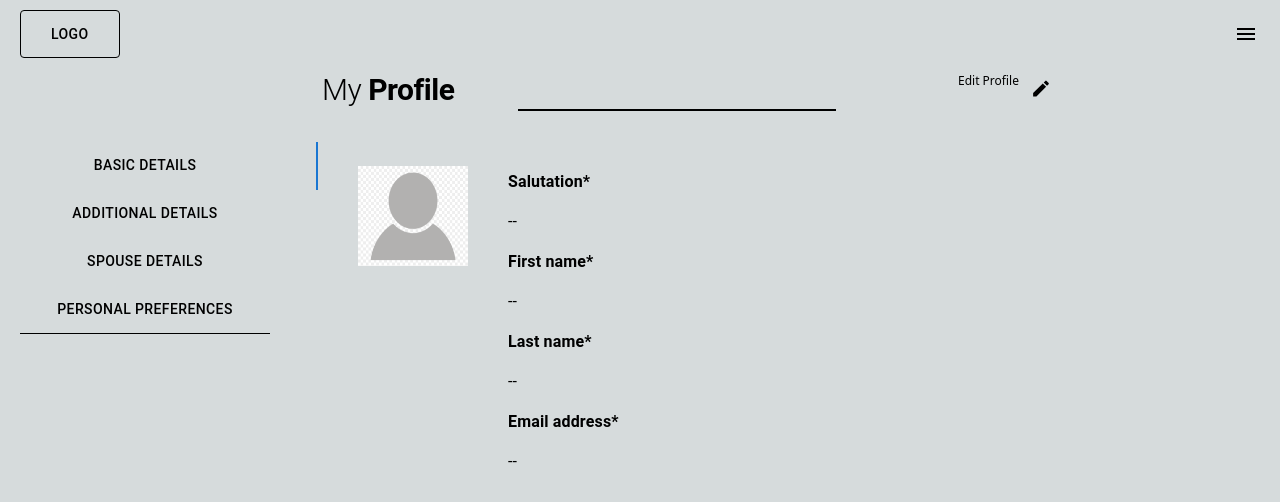
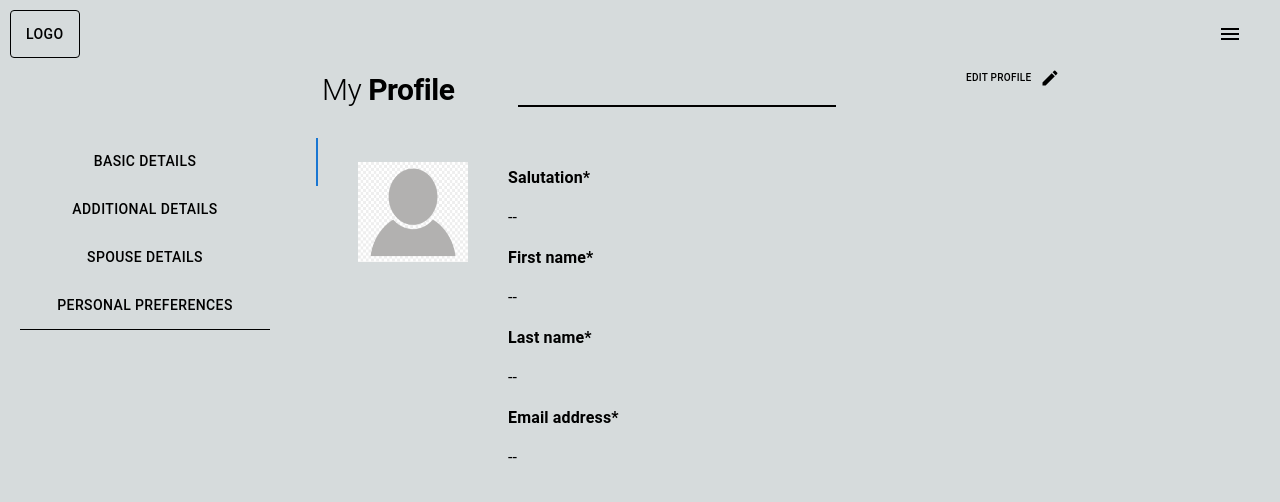
Before and after one commit to RukshanRanabahu/SlicingExercise, a Next.js app: page /profile in a window 1280 px wide. Shown: the top 502 px of the page. Built offline with nearby package versions, Linux system fonts and the light colour scheme.

Commit message:
code optimizing

```diff
--- a/compnents/appbar_drawer/index.module.css
+++ b/compnents/appbar_drawer/index.module.css
@@ -1,3 +1,11 @@
 .css-ju7uzf {
     background-color: inherit;
 }
+.customButton{
+    padding-left: 30px;
+    padding-right: 30px;
+    margin-left: 10px;
+}
+.customIconButton{
+    margin-right: 0px;
+}
--- a/compnents/appbar_drawer/index.tsx
+++ b/compnents/appbar_drawer/index.tsx
@@ -20,7 +20,7 @@ type Anchor = "right";
 
 const ListItemComponent = (text: any) => {
   return (
-    <ListItem key={text.text} disablePadding>
+    <ListItem disablePadding>
       <ListItemButton>
         <ListItemIcon>
           <InboxIcon />
@@ -62,14 +62,14 @@ export default function AppBarDrawer() {
     >
       {["My Contacts", "My Profile", "Edit Profile"].map((text, index) => (
         <>
-          <List key={text+index.toString()}>
+          <List key={index}>
             {text == "My Profile" ? (
-              <Link href="/profile" key={text}>
-                <ListItemComponent key={text} text={text} />
+              <Link href="/profile">
+                <ListItemComponent text={text} />
               </Link>
             ) : (
-              <Link href="/" key={text}>
-                <ListItemComponent key={text} text={text} />
+              <Link href="/">
+                <ListItemComponent text={text} />
               </Link>
             )}
           </List>
@@ -77,7 +77,7 @@ export default function AppBarDrawer() {
       ))}
       <Divider />
       <List key="Logout">
-        <ListItemComponent key="Logout" text="Logout" />
+        <ListItemComponent text="Logout" />
       </List>
     </Box>
   );
@@ -89,11 +89,7 @@ export default function AppBarDrawer() {
           <Button
             variant="outlined"
             color="inherit"
-            style={{
-              paddingLeft: "30px",
-              paddingRight: "30px",
-              marginLeft: "10px",
-            }}
+            className={styles.customButton}
           >
             Logo
           </Button>
@@ -104,7 +100,7 @@ export default function AppBarDrawer() {
           ></Typography>
 
           <IconButton
-            style={{ marginRight: "0px" }}
+            className={styles.customIconButton}
             size="large"
             edge="start"
             color="inherit"
--- a/compnents/card_component/index.module.css
+++ b/compnents/card_component/index.module.css
@@ -0,0 +1,3 @@
+.boldText {
+  font-weight: bold;
+}
--- a/pages/api/hello.ts
+++ b/pages/api/hello.ts
@@ -2,12 +2,12 @@
 import type { NextApiRequest, NextApiResponse } from 'next'
 
 type Data = {
-  name: string
+  author: string
 }
 
 export default function handler(
   req: NextApiRequest,
   res: NextApiResponse<Data>
 ) {
-  res.status(200).json({ name: 'John Doe' })
+  res.status(200).json({ author: 'Rukshan Ranabahu' })
 }
--- a/pages/profile/index.module.css
+++ b/pages/profile/index.module.css
@@ -28,6 +28,9 @@
   padding-top: 3px;
   font-size: 14px;
 }
-.mgnTop{
+.mgnTop {
   margin-top: 20px;
 }
+.inputMinWith {
+  min-width: 400px;
+}
--- a/pages/profile/index.tsx
+++ b/pages/profile/index.tsx
@@ -121,18 +121,14 @@ export default function Profile() {
                   <>Go back to my profile</>
                 ) : (
                   <>
-                    Edit Profile
-                    <IconButton
-                      style={{ marginRight: "0px", paddingTop: "3px" }}
-                      size="large"
-                      edge="start"
+                    <Button
+                      variant="text"
                       color="inherit"
-                      aria-label="menu"
-                      sx={{ mr: 2 }}
-                      // onClick={}
+                      style={{ height: "3px", fontSize: "10px" }}
+                      endIcon={<EditIcon />}
                     >
-                      <EditIcon className={styles.EditIconBtn} />
-                    </IconButton>
+                      Edit Profile
+                    </Button>
                   </>
                 )}
               </div>
@@ -205,7 +201,7 @@ export default function Profile() {
                             id="demo-simple-select"
                             value={sal}
                             label=""
-                            style={{ minWidth: "400px" }}
+                            className={styles.inputMinWith}
                             onChange={handlSaleChange}
                           >
                             <MenuItem value={10}>Mr</MenuItem>
@@ -214,7 +210,7 @@ export default function Profile() {
                           </Select>
                         ) : (
                           <TextField
-                            style={{ minWidth: "400px" }}
+                            className={styles.inputMinWith}
                             id="outlined-basic"
                             label=""
                             variant="outlined"
@@ -251,7 +247,7 @@ export default function Profile() {
                   </Typography>
                   {edit ? (
                     <TextField
-                      style={{ minWidth: "400px" }}
+                      className={styles.inputMinWith}
                       id="outlined-basic"
                       label=""
                       variant="outlined"
@@ -276,7 +272,7 @@ export default function Profile() {
                   </Typography>
                   {edit ? (
                     <TextField
-                      style={{ minWidth: "400px" }}
+                      className={styles.inputMinWith}
                       id="outlined-basic"
                       label=""
                       variant="outlined"
@@ -306,7 +302,7 @@ export default function Profile() {
                   </Typography>
                   {edit ? (
                     <TextField
-                      style={{ minWidth: "400px" }}
+                      className={styles.inputMinWith}
                       id="outlined-basic"
                       label=""
                       variant="outlined"
```
Also changed, not shown: compnents/card_component/index.tsx (+20 -20 lines).
